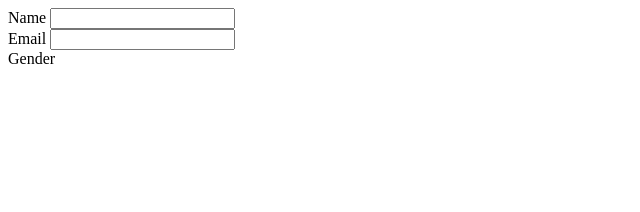
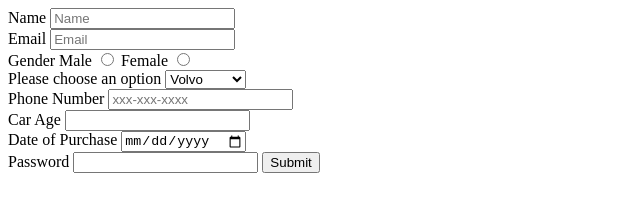
Before and after one commit to acciojob/car-insurance-form-Rudranil8, a website: page main.html in a window 1280 px wide. Shown: the whole page, without its empty margins (0-640 px from the left). Drawn offline with Linux system fonts and the light colour scheme.

Commit message:
created a submission

```diff
--- a/main.html
+++ b/main.html
@@ -10,7 +10,7 @@
 	<!-- the entire body must be written by student -->
     <script type="text/javascript" src="./script.js">
 </script>
-<form method="post">
+<!-- <form method="post">
 	<label>Name</label>
 	<input type="text" id="name" required>
 	<br>
@@ -19,7 +19,47 @@
 	<br>
 	<label>Gender</label>
 
-</form>
+</form> -->
+		<form method="post" action="post">
+		<label for="name">Name</label>
+		<input type="text" id="name" placeholder="Name" required>
+		<br>
+		<label for="email">Email</label>
+		<input type="email" id="email" placeholder="Email" required>
+		<br>
+		<label>Gender</label>
+		<label for="gender_m">Male</label>
+		<input type="radio" name="gender" id="gender_m" value="male" required>
+		<label for="gender_f">Female</label>
+		<input type="radio" name="gender" id="gender_f" value="female" required>
+		<br>
+		<label for="cars">Please choose an option</label>
+		<select name="cars" id="cars" required>
+			<option value="volvo">Volvo</option>
+			<option value="saab">Saab</option>
+			<option value="mercedes">Mercedes</option>
+			<option value="audi">Audi</option>
+		</select>
+		<br>
+		<label for="tel">Phone Number</label>
+		<input type="number" id="tel" placeholder="xxx-xxx-xxxx">
+		<br>
+		<label>Car Age</label>
+		<input type="number" id="carage" required>
+		<br>
+		<label for="dop">Date of Purchase</label>
+		<input type="date" id="dop" required>
+		<br>
+		<label for="password">Password</label>
+		<input type="password" required>
+		<!-- <label for="password">Password</label>
+		<input type="password" id="password" placeholder="Password" required>
+		<br>
+		<input type="checkbox" id="tos" required>
+		<label for="tos">I agree to the TOS</label>
+		<br> -->
+		<button type="submit">Submit</button>
+	</form>
 </body>
 
 </html>
```
